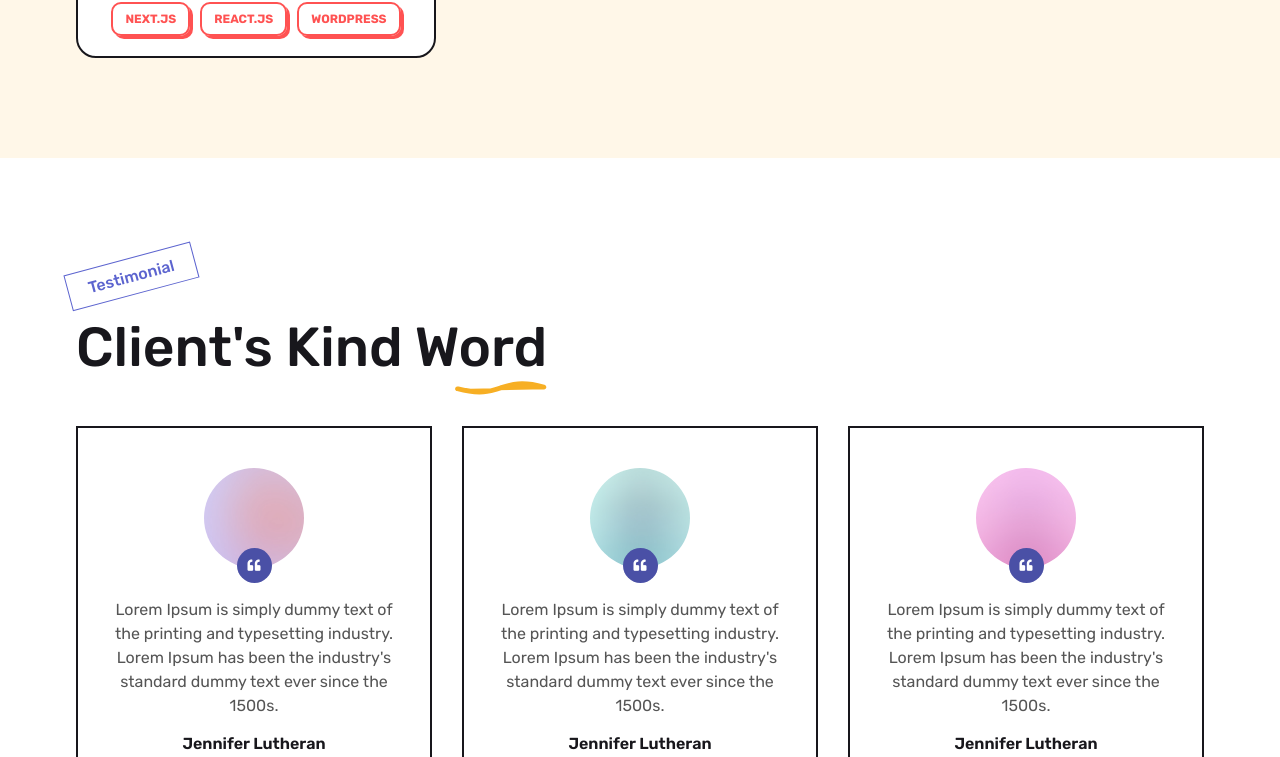
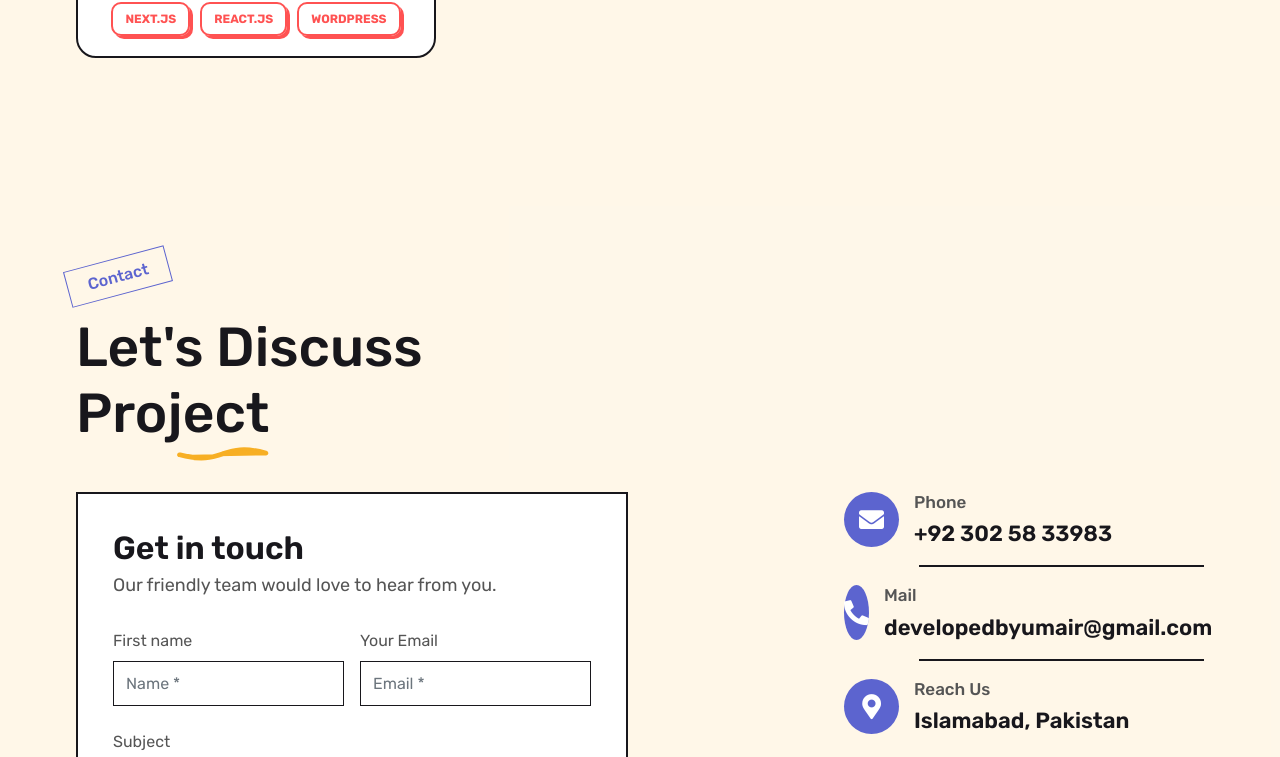
Before and after one commit to developedbyumair/Umair-Ali-01.github.io, a Next.js app: page / in a window 1280 px wide. Shown: the part 4621-5378 px from the top of the page. Built offline with nearby package versions, Linux system fonts and the light colour scheme.

Commit message:
Update index.js

```diff
--- a/pages/index.js
+++ b/pages/index.js
@@ -25,7 +25,7 @@ const Index = () => {
         {/* Work Section */}
         <Portfolio />
         {/* testimonial Section */}
-        <Testimonial />
+        {/* <Testimonial /> */}
         {/* Contact Section */}
         <Contact />
         {/* Effect */}
```
